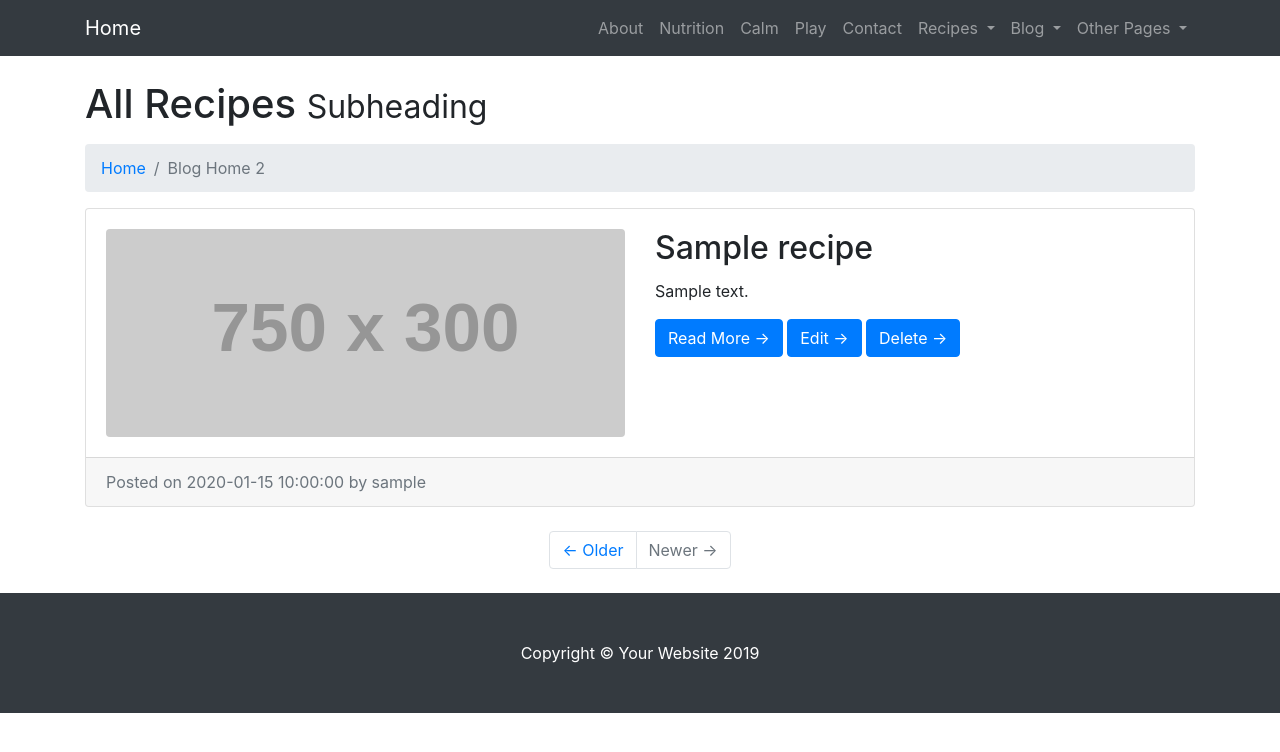
After one commit to davidjbuchanan/MS3-lockdown, a Flask app: page /found_recipes in a window 1280 px wide. The commit adds this page. Shown: the top 752 px of the page. Run offline with Flask 2, Linux system fonts and the light colour scheme; a database or web service that is not in the repository returns one stand-in record (values such as "Sample title"); some libraries are stand-ins or nearby versions.

Commit message:
added a 'search recipes' page to allow key word searches by user

```diff
--- a/app.py
+++ b/app.py
@@ -33,6 +33,63 @@ def your_recipes():
 @app.route('/add_recipe')
 def add_recipe():
     return render_template("add_recipe.html", categories=mongo.db.categories.find(), key_information=mongo.db.key_information.find())
+
+
+
+
+
+@app.route('/search_recipes')
+def search_recipes():
+    return render_template("search_recipes.html", recipes=mongo.db.recipe.find(), categories=mongo.db.categories.find(), key_information=mongo.db.key_information.find())
+
+@app.route('/find_recipe', methods=['GET'])
+def find_recipe():
+    coll_r = mongo.db.recipe
+    coll_c = mongo.db.categories
+    coll_ki = mongo.db.key_information
+    submit = {
+    #    "username": request.form.get("username"),
+        "dish_name": request.form.get("dish_name"),
+    #    "ingredients": request.form.getlist("ingredients"),
+    #    "procedures": request.form.getlist("procedures"),
+    #    "dietry_name": request.form.get("dietry_name"),
+
+    #    "category_name": request.form.get("category_name"),
+
+    #    "is_gluten_free": request.form.get("is_gluten_free"),
+    #    "is_nut_free": request.form.get("is_nut_free"),
+    #    "is_dairy_free": request.form.get("is_dairy_free"),
+    }
+    try:
+         doc = coll_r.find_one({'username': username})
+    except:
+        print("Error accessing the database")
+
+    if not doc:
+        print("Error! No results found.")
+
+
+    return redirect(url_for('found_recipes'))
+
+
+#collection.find({"$text": {"$search": search_text}}).limit(10)
+
+
+
+#coll_r.find( { $text: { $search: dish_name } } ),
+
+
+@app.route('/found_recipes')
+def found_recipes():
+    return render_template("found_recipes.html", recipe=mongo.db.recipe.find())
+
+
+
+
+
+
+
+
 
 @app.route('/insert_recipe', methods=['POST'])
 def insert_recipe():
--- a/templates/base.html
+++ b/templates/base.html
@@ -44,6 +44,7 @@
                 <a class="dropdown-item" href="{{ url_for('all_recipes') }}">All Recipes</a>
                 <a class="dropdown-item" href="{{ url_for('your_recipes') }}">Your Recipes</a>
                 <a class="dropdown-item" href="{{ url_for('add_recipe') }}">Add Recipe</a>
+                <a class="dropdown-item" href="{{ url_for('search_recipes') }}">Search Recipes</a>
                 <a class="dropdown-item" href="{{ url_for('all_categories') }}">All Category</a>
             </div>
             </li>
--- /dev/null
+++ b/templates/found_recipes.html
@@ -0,0 +1,61 @@
+{% extends 'base.html' %} {% block content %}
+<!-- Page Content -->
+  <div class="container">
+
+    <!-- Page Heading/Breadcrumbs -->
+    <h1 class="mt-4 mb-3">All Recipes
+      <small>Subheading</small>
+    </h1>
+
+    <ol class="breadcrumb">
+      <li class="breadcrumb-item">
+        <a href="index.html">Home</a>
+      </li>
+      <li class="breadcrumb-item active">Blog Home 2</li>
+    </ol>
+
+    <!-- Recipe Post -->
+    {% for item in recipe %}
+    <div class="card mb-4">
+      <div class="card-body">
+        <div class="row">
+          <div class="col-lg-6">
+            <a href="#">
+              <img class="img-fluid rounded" src="http://placehold.it/750x300" alt="">
+            </a>
+          </div>
+          <div class="col-lg-6">
+            <h2 class="card-title">{{item.dish_name}}</h2>
+            <p class="card-text">{{item.description}}</p>
+
+
+            <a href="#" class="btn btn-primary">Read More &rarr;</a>
+            <a href="{{ url_for('edit_recipe', recipe_id=item._id) }}" class="btn btn-primary">Edit &rarr;</a>
+            <a href="{{ url_for('delete_recipe', recipe_id=item._id) }}" class="btn btn-primary">Delete &rarr;</a>
+          </div>
+        </div>
+      </div>
+      <div class="card-footer text-muted">
+        Posted on {{item.timestamp}} by {{item.username}}
+        <!--<a href="#">Start Bootstrap</a>-->
+      </div>
+    </div>
+    {% endfor %}
+
+
+
+    <!-- Pagination -->
+    <ul class="pagination justify-content-center mb-4">
+      <li class="page-item">
+        <a class="page-link" href="#">&larr; Older</a>
+      </li>
+      <li class="page-item disabled">
+        <a class="page-link" href="#">Newer &rarr;</a>
+      </li>
+    </ul>
+
+  </div>
+
+  </div>
+  <!-- /.container -->
+{% endblock %}
```
Also changed, not shown: templates/search_recipes.html (added, +124 -0 lines).
